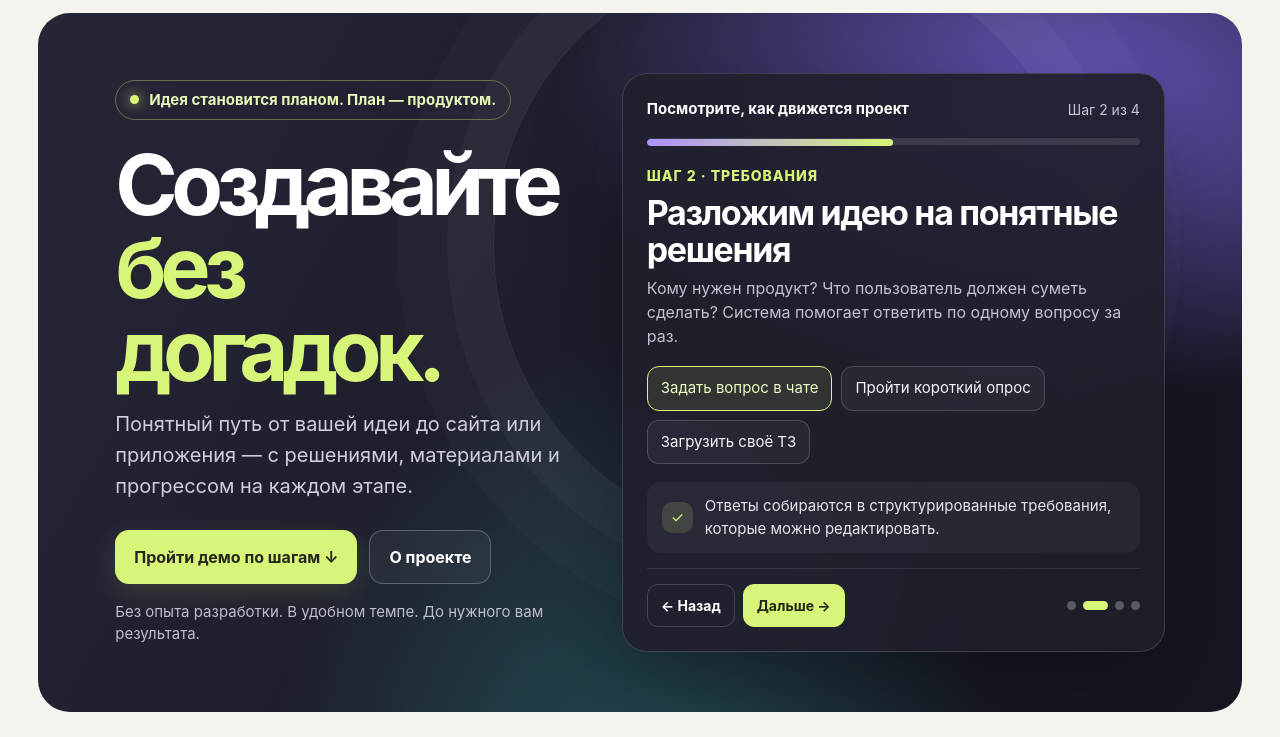
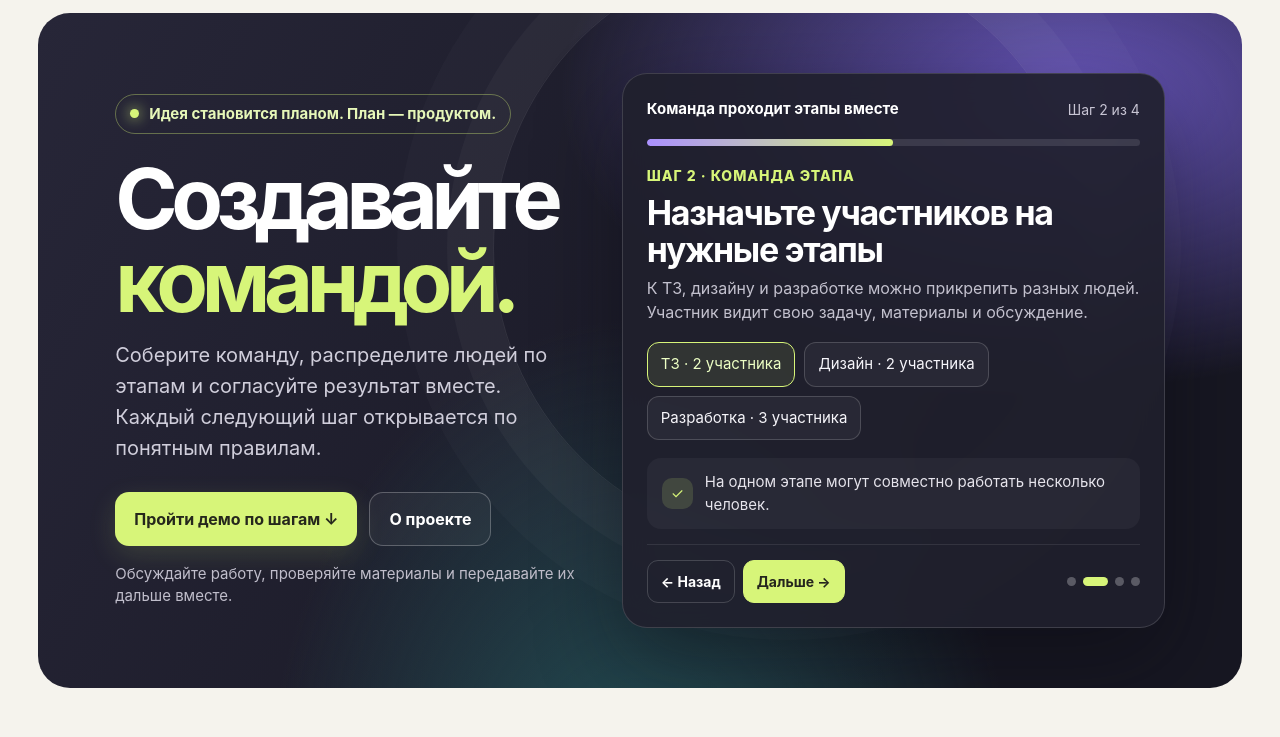
Before and after one commit to nurgeldiserikbay/builder-docs, a plain HTML site: page index.html in a window 1280 px wide. Shown: the part 63-800 px from the top of the page. Drawn offline with Linux system fonts and the light colour scheme.

Commit message:
site: showcase team assignments and stage approval flow

```diff
--- a/index.html
+++ b/index.html
@@ -46,13 +46,13 @@ section{padding:42px 0}.section-head{display:block;margin-bottom:18px}.section-h
     <section class="hero">
       <div class="intro">
         <span class="eyebrow"><i class="pulse"></i> Идея становится планом. План — продуктом.</span>
-        <h1>Создавайте<br><em>без догадок.</em></h1>
-        <p>Понятный путь от вашей идеи до сайта или приложения — с решениями, материалами и прогрессом на каждом этапе.</p>
+        <h1>Создавайте<br><em>командой.</em></h1>
+        <p>Соберите команду, распределите людей по этапам и согласуйте результат вместе. Каждый следующий шаг открывается по понятным правилам.</p>
         <div class="actions"><a class="btn btn-lime" href="#demo">Пройти демо по шагам&nbsp;↓</a><a class="btn btn-glass" href="docs/product-blueprint.md">О проекте</a></div>
-        <div class="caption">Без опыта разработки. В удобном темпе. До нужного вам результата.</div>
+        <div class="caption">Обсуждайте работу, проверяйте материалы и передавайте их дальше вместе.</div>
       </div>
       <div class="demo" id="demo" aria-label="Интерактивная демонстрация этапов">
-        <div class="demo-top"><span class="demo-title">Посмотрите, как движется проект</span><span class="counter" id="counter">Шаг 1 из 4</span></div>
+        <div class="demo-top"><span class="demo-title">Команда проходит этапы вместе</span><span class="counter" id="counter">Шаг 1 из 4</span></div>
         <div class="progress" aria-hidden="true"><span id="progress"></span></div>
         <div class="demo-body" id="demoBody" aria-live="polite"></div>
         <div class="demo-controls">
@@ -75,8 +75,8 @@ section{padding:42px 0}.section-head{display:block;margin-bottom:18px}.section-h
 
   <section class="wrap">
     <div class="final">
-      <div class="final-copy"><span class="kicker">ИИ помогает. Процесс — под контролем.</span><h2>Понимайте, что создаётся и зачем</h2><p>Каждый этап оставляет понятный результат. Можно остановиться на ТЗ, передать материалы разработчику или продолжить до публикации.</p></div>
-      <div class="final-card"><strong>Не нужно знать все ответы заранее.</strong><p>Начните с цели — дальше появится ясный следующий шаг.</p><a class="btn" href="docs/product-blueprint.md">Читать концепцию&nbsp;↗</a></div>
+      <div class="final-copy"><span class="kicker">ИИ помогает. Команда принимает решения.</span><h2>Согласуйте этап — передайте работу дальше</h2><p>Назначьте ответственных и проверяющих. Обсуждайте версии, собирайте одобрения и передавайте согласованные материалы следующей команде.</p></div>
+      <div class="final-card"><strong>Вы сами задаёте правило приёмки.</strong><p>Например: одобрение одного проверяющего, большинства или всех назначенных участников.</p><a class="btn" href="docs/product-blueprint.md">Читать концепцию&nbsp;↗</a></div>
     </div>
   </section>
 </main>
@@ -85,24 +85,24 @@ section{padding:42px 0}.section-head{display:block;margin-bottom:18px}.section-h
 (() => {
   const stages = [
     {
-      kicker:"Шаг 1 · Идея", title:"Что вы хотите создать?", text:"Выберите направление — или начните с простого описания своими словами.",
-      choices:["Сайт услуг","Магазин","Приложение"],
-      result:"BuildPath уточнит цель и подберёт вопросы именно для вашей задачи."
+      kicker:"Шаг 1 · Проект", title:"Создайте проект и пригласите людей", text:"Владелец заводит проект и приглашает коллег, заказчика или разработчика. Каждому можно дать свою роль.",
+      choices:["Владелец","Исполнитель","Проверяющий"],
+      result:"Доступы и роли настраиваются для каждого участника."
     },
     {
-      kicker:"Шаг 2 · Требования", title:"Разложим идею на понятные решения", text:"Кому нужен продукт? Что пользователь должен суметь сделать? Система помогает ответить по одному вопросу за раз.",
-      choices:["Задать вопрос в чате","Пройти короткий опрос","Загрузить своё ТЗ"],
-      result:"Ответы собираются в структурированные требования, которые можно редактировать."
+      kicker:"Шаг 2 · Команда этапа", title:"Назначьте участников на нужные этапы", text:"К ТЗ, дизайну и разработке можно прикрепить разных людей. Участник видит свою задачу, материалы и обсуждение.",
+      choices:["ТЗ · 2 участника","Дизайн · 2 участника","Разработка · 3 участника"],
+      result:"На одном этапе могут совместно работать несколько человек."
     },
     {
-      kicker:"Шаг 3 · План", title:"Выберите, насколько далеко идти", text:"Остановитесь там, где вам нужно. Сложные этапы можно пройти с объяснениями и вариантами.",
-      choices:["Только ТЗ","Дизайн и прототип","Полная реализация"],
-      result:"Маршрут адаптируется: лишние этапы не мешают, обязательные для задачи — остаются."
+      kicker:"Шаг 3 · Обсуждение и проверка", title:"Вместе проверьте результат", text:"Исполнители и проверяющие комментируют конкретную версию, задают вопросы и запрашивают изменения.",
+      choices:["Оставить замечание","Попросить доработку","Согласовать версию"],
+      result:"Все замечания, ответы и решения остаются в истории этапа."
     },
     {
-      kicker:"Шаг 4 · Результат", title:"Получите материалы и продолжайте", text:"Документы, макеты, код и решения остаются в проекте. Их можно скачать, передать команде или использовать на следующем этапе.",
-      choices:["Документы","Исходный код","Инструкция по запуску"],
-      result:"Вы сохраняете контроль над проектом — даже если работу продолжает другой разработчик."
+      kicker:"Шаг 4 · Приёмка и передача", title:"Согласуйте — и двигайтесь дальше", text:"Задайте правило приёмки: достаточно одного проверяющего, нужно большинство или одобрение всех назначенных людей.",
+      choices:["Один проверяющий","Большинство","Все назначенные"],
+      result:"После нужного числа одобрений этап фиксируется, а материалы передаются следующему."
     }
   ];
   let current=0;
```
